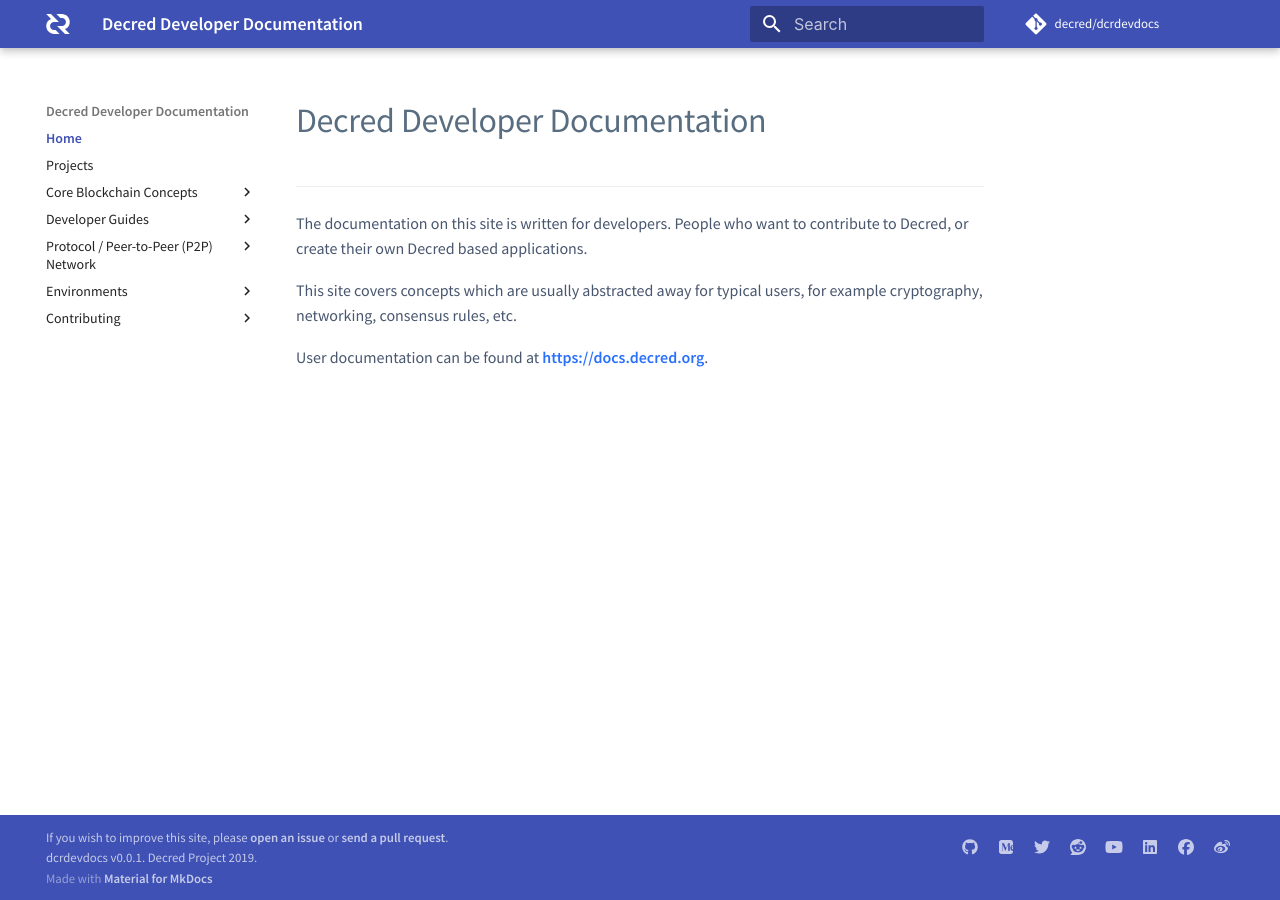
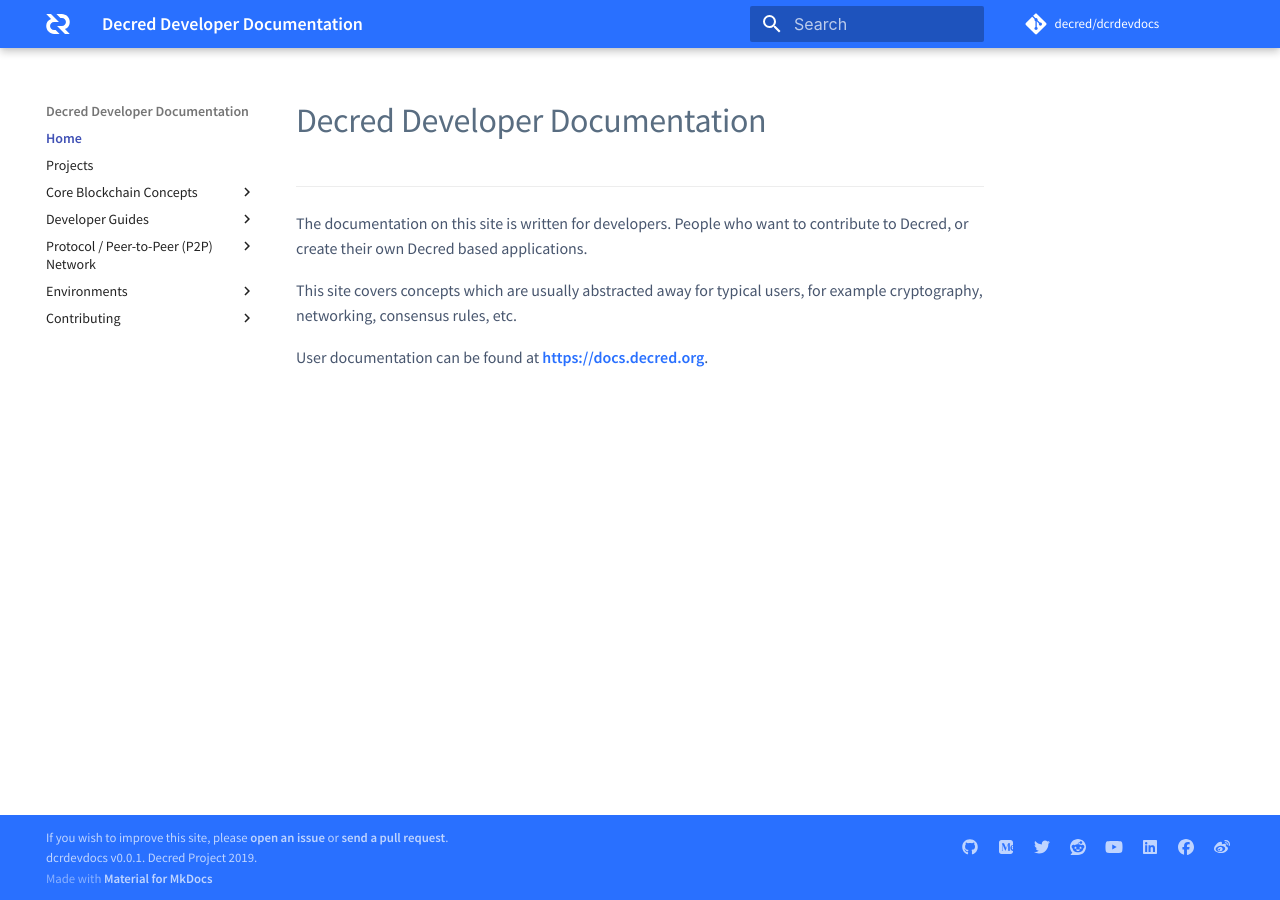
Before and after one commit to decred/dcrdevdocs, an MkDocs documentation site: the page built from docs/index.md, in a window 1280 px wide. Built offline with MkDocs 1.6.1 and Material for MkDocs 9.7.7, drawn with Linux system fonts in a browser that asks for light colours; comment, search, counter and statistics services are not loaded.

Commit message:
Address jholdstock feedback

```diff
--- a/docs/css/style.css
+++ b/docs/css/style.css
@@ -3,10 +3,7 @@
 .md-footer-nav,
 .md-footer-meta,
 .md-nav__source {
-    background-color: #3f51b5;
-
-/*    color: #091440;
-    font-weight: bold;*/
+    background-color: #2970FF;
 }
 
 /* Highlight current page in nav menu */
@@ -47,7 +44,7 @@ p img.dcr-icon {
     	background-color: #091440;
     }
     .md-nav__source {
-    	background-color: #122c5c;
+    	background-color: #2970FF;
     }
 }
 
```
